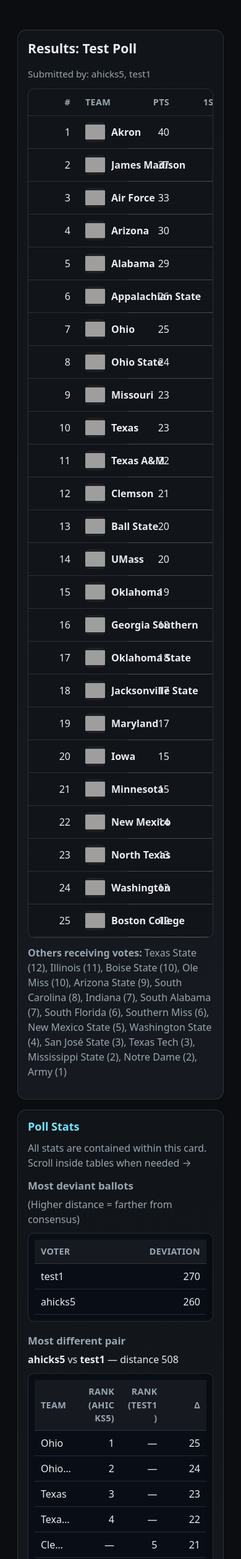
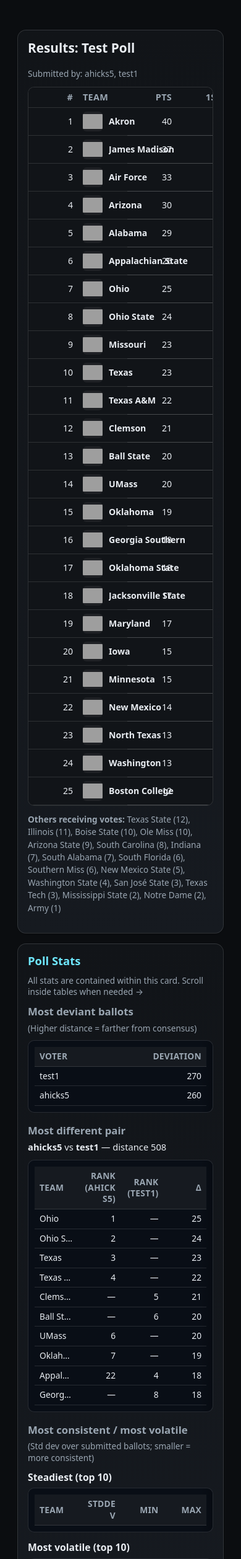
Before and after one commit to ahicks5/claamp-poll, a Flask app: page /poll/results in a window 390 px wide. Shown: the part 63-2578 px from the top of the page at 62% size. Run offline with Flask 3, Linux system fonts and the light colour scheme; a user stored in the database is signed in; lists and menus that the app fills with data are empty; some libraries are stand-ins or nearby versions; grey boxes are pictures that could not be loaded.

Commit message:
first commit

```diff
--- a/static/results.css
+++ b/static/results.css
@@ -297,3 +297,60 @@ html, body {
   top: 0;                      /* sticky within the wrapper, not page */
   z-index: 1;
 }
+
+/* ---------------------------------------------------------
+   MOBILE FONT SCALE for Results Page
+   Applies only under the results container.
+   --------------------------------------------------------- */
+@media (max-width: 768px) {
+  .results-container {
+    font-size: 0.92rem;            /* slight global downshift */
+    line-height: 1.35;
+  }
+
+  .results-container h1 {
+    font-size: 1.3rem;
+  }
+
+  .results-container h2 {
+    font-size: 1.15rem;
+  }
+
+  .results-container h3 {
+    font-size: 1.05rem;
+  }
+
+  .results-container h4 {
+    font-size: 0.98rem;
+  }
+
+  .results-container .small,
+  .results-container .muted {
+    font-size: 0.85rem;
+  }
+
+  /* Ensure tables remain crisp but compact */
+  .results-container th,
+  .results-container td {
+    font-size: 0.88rem;
+    padding: 6px 8px;
+  }
+
+  /* Mobile card list items benefit from a small reduction too */
+  .mobile-list .mob-team {
+    font-size: 0.95rem;
+  }
+
+  .mobile-list .chip {
+    font-size: 0.78rem;
+  }
+
+  .mobile-list .mob-grid strong {
+    font-size: 0.88rem;
+  }
+
+  .stats-card .stats-table th,
+  .stats-card .stats-table td {
+    font-size: 0.86rem;
+  }
+}
```
